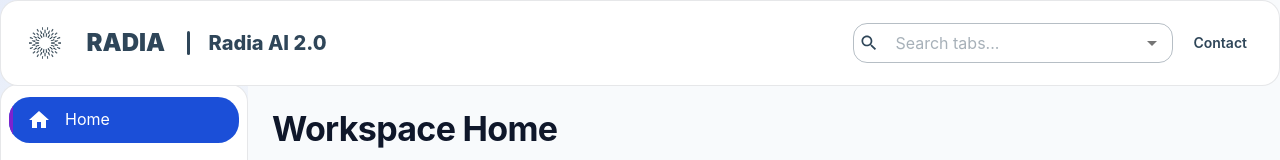
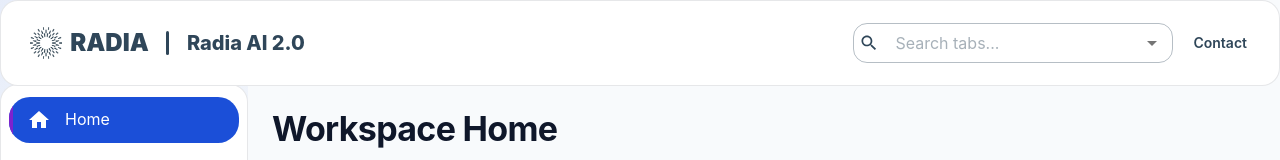
Before and after one commit to snehaaaraj/RadiaAI, a React (Vite) app in the folder frontend/: page /workspace in a window 1280 px wide. Shown: the top 160 px of the page. Built offline with nearby package versions, Linux system fonts and the light colour scheme; no server answers.

Commit message:
Agent host session 698fd404-c45b-466f-9863-522e27fc8672 - turn 63

```diff
--- a/frontend/src/components/layout/TopBar.tsx
+++ b/frontend/src/components/layout/TopBar.tsx
@@ -174,10 +174,12 @@ export function TopBar() {
           target="_blank"
           rel="noopener noreferrer"
           underline="none"
+          color={headerForegroundColor}
           sx={{
             ...radiaFlightHoverSx,
-            px: 0.45,
+            px: 0.65,
             py: 0.25,
+            gap: 1,
           }}
         >
           <Box className="radia-hover-flight" aria-hidden>
@@ -185,26 +187,9 @@ export function TopBar() {
             <Box className="radia-hover-trail" />
           </Box>
           <RadiaMark size={32} />
-        </Link>
-        <Link
-          href="https://radia.com/"
-          target="_blank"
-          rel="noopener noreferrer"
-          underline="none"
-          color={headerForegroundColor}
-          variant="h5"
-          fontWeight={900}
-          sx={{
-            ...radiaFlightHoverSx,
-            px: 1.3,
-            py: 0.25,
-          }}
-        >
-          <Box className="radia-hover-flight" aria-hidden>
-            <FlightTakeoffIcon className="radia-hover-plane" />
-            <Box className="radia-hover-trail" />
-          </Box>
-          RADIA
+          <Typography component="span" variant="h5" fontWeight={900} color={headerForegroundColor}>
+            RADIA
+          </Typography>
         </Link>
         <Box sx={{ width: 3, height: 24, bgcolor: headerForegroundColor, borderRadius: 1 }} />
         <Link
```
